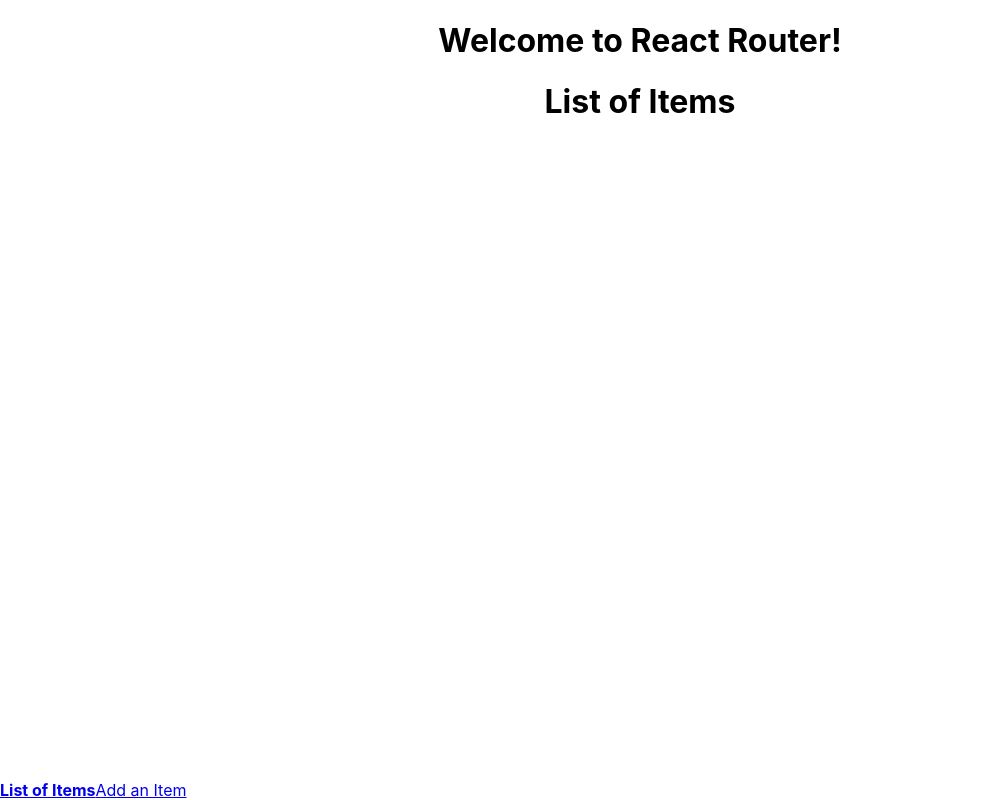
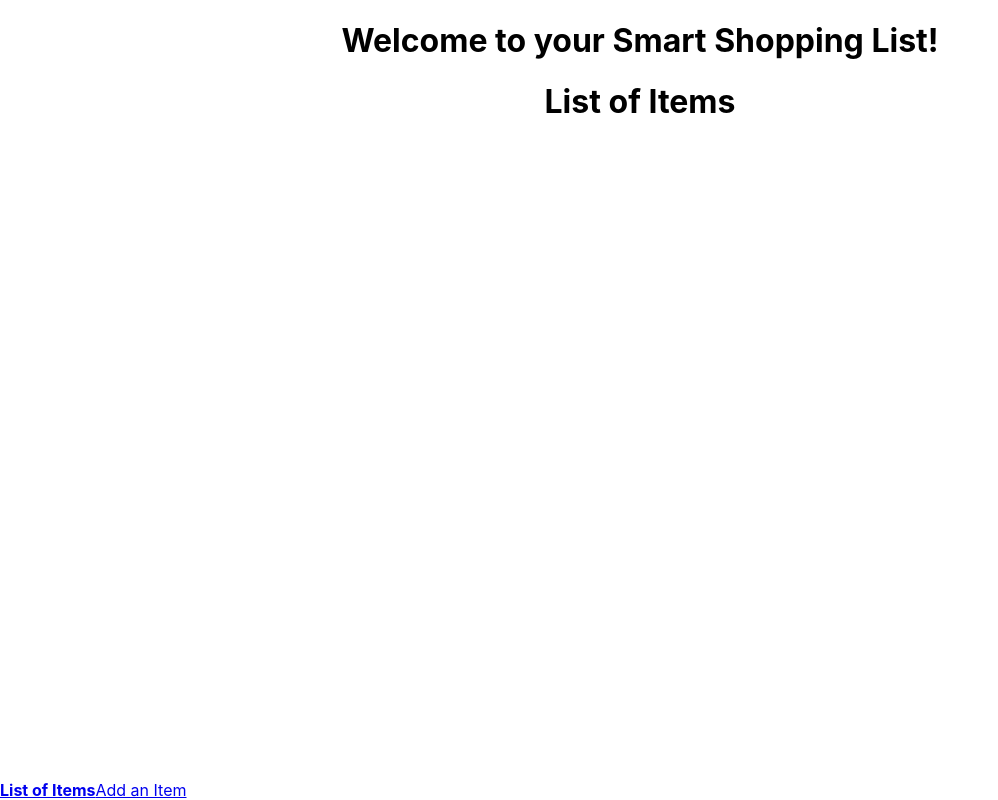
Before and after one commit to the-collab-lab/tcl-41-smart-shopping-list, a React (Create React App) app: page / in a window 1280 px wide. Shown: the whole page, without its empty margins (0-998 px from the left). Built offline with nearby package versions, Linux system fonts and the light colour scheme.

Commit message:
app title text changed from default

```diff
--- a/src/App.js
+++ b/src/App.js
@@ -44,7 +44,7 @@
 function App() {
   return (
     <div className="App">
-      <h1>Welcome to React Router!</h1>
+      <h1>Welcome to your Smart Shopping List!</h1>
       <Routes>
         <Route path="/" element={<List />} />
         <Route path="add-an-item" element={<AddAnItem />} />
```
